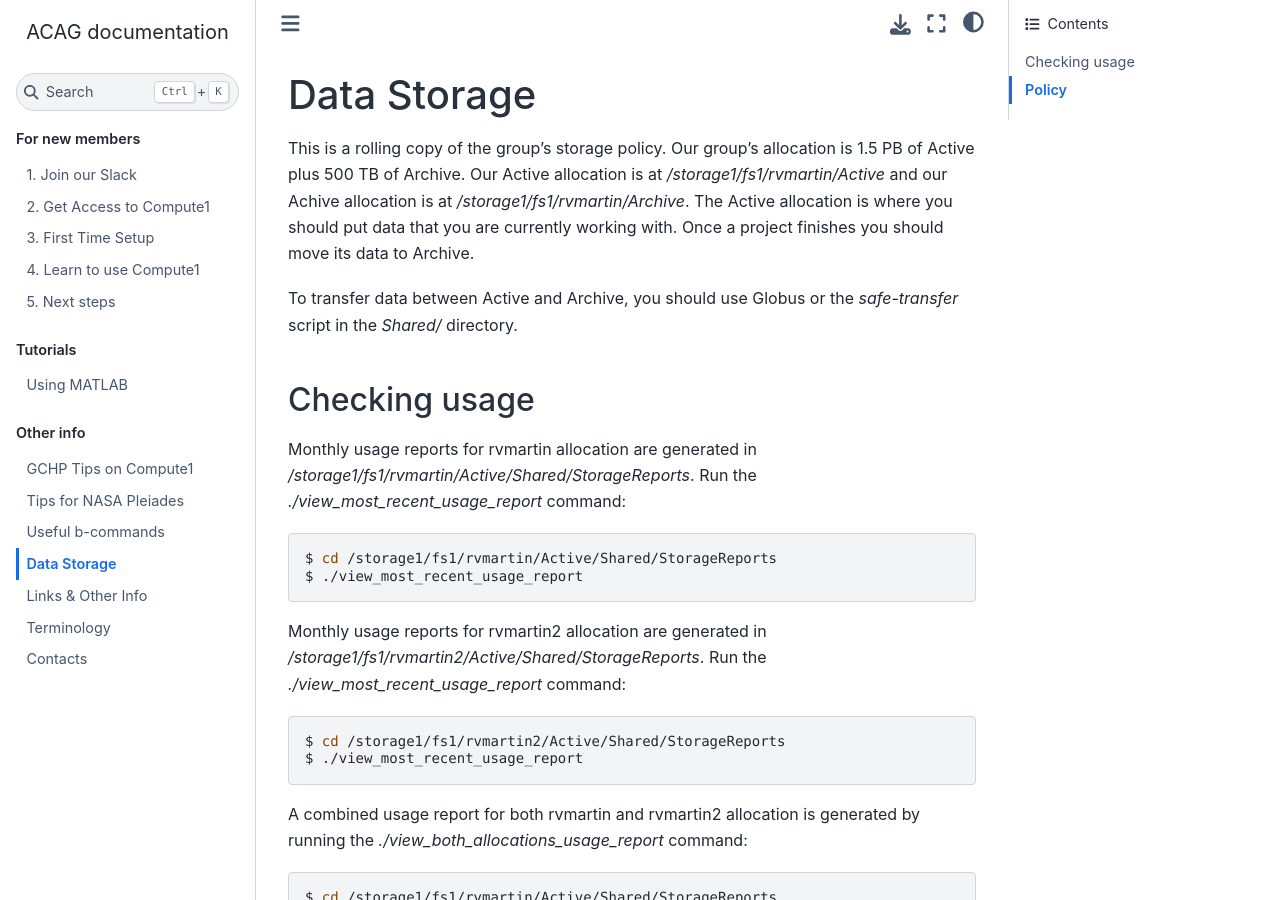
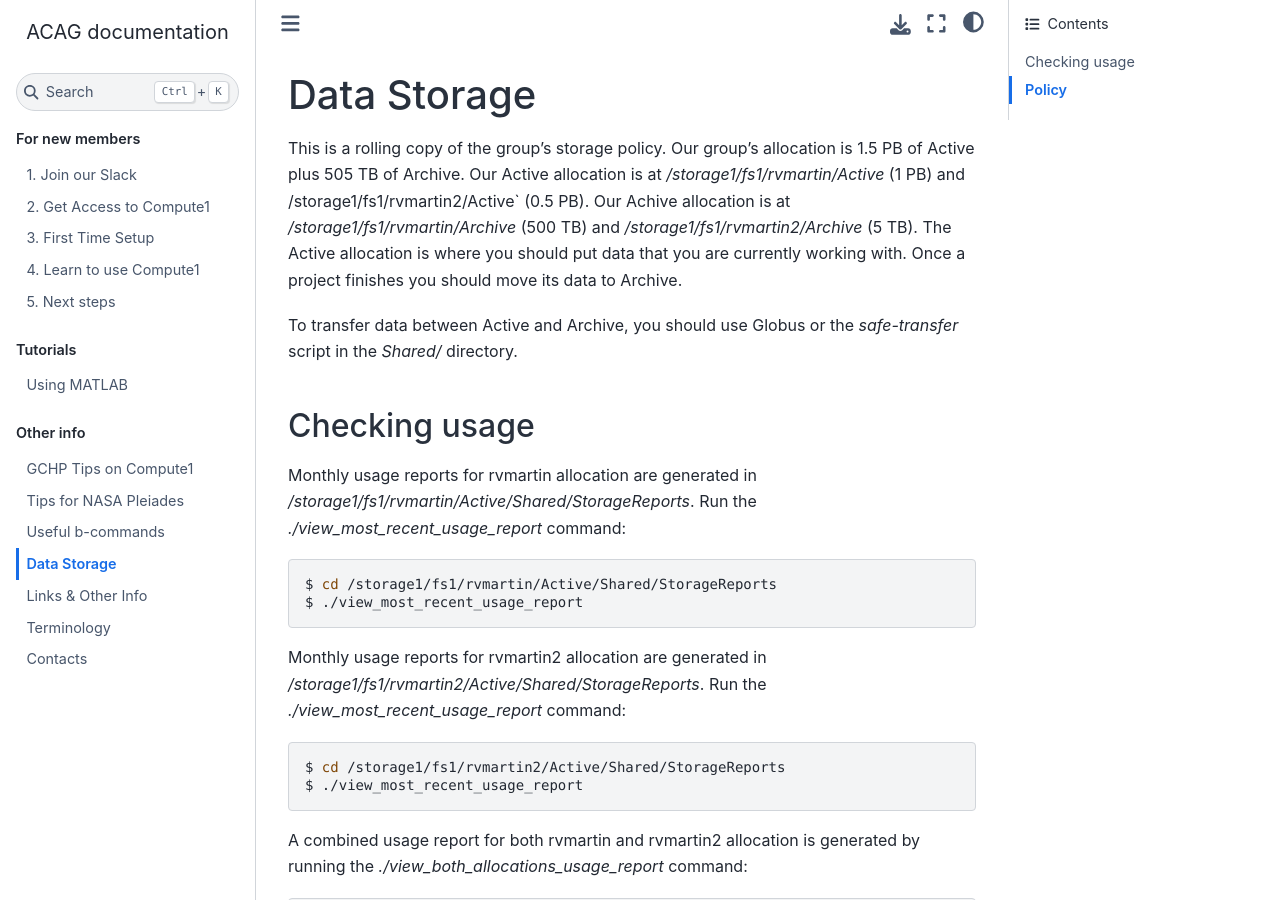
Before and after one commit to Atmospheric-Composition-Analysis-Group/Getting-Started, a Sphinx documentation site: the page built from source/storage.rst, in a window 1280 px wide and 900 px high. Built offline with Sphinx 7.4.7 and the Sphinx Book theme 1.1.4, drawn with Linux system fonts in a browser that asks for light colours.

Commit message:
Update storage.rst
Updated storage limit for all allocations

```diff
--- a/source/storage.rst
+++ b/source/storage.rst
@@ -2,8 +2,8 @@ Data Storage
 ============
 
 This is a rolling copy of the group's storage policy. Our group's allocation is 1.5 PB of Active
-plus 500 TB of Archive. Our Active allocation is at `/storage1/fs1/rvmartin/Active` and our Achive
-allocation is at `/storage1/fs1/rvmartin/Archive`. The Active allocation is where you should put
+plus 505 TB of Archive. Our Active allocation is at `/storage1/fs1/rvmartin/Active` (1 PB) and /storage1/fs1/rvmartin2/Active` (0.5 PB). Our Achive
+allocation is at `/storage1/fs1/rvmartin/Archive` (500 TB) and `/storage1/fs1/rvmartin2/Archive` (5 TB). The Active allocation is where you should put
 data that you are currently working with. Once a project finishes you should move its data to
 Archive.
 
```
